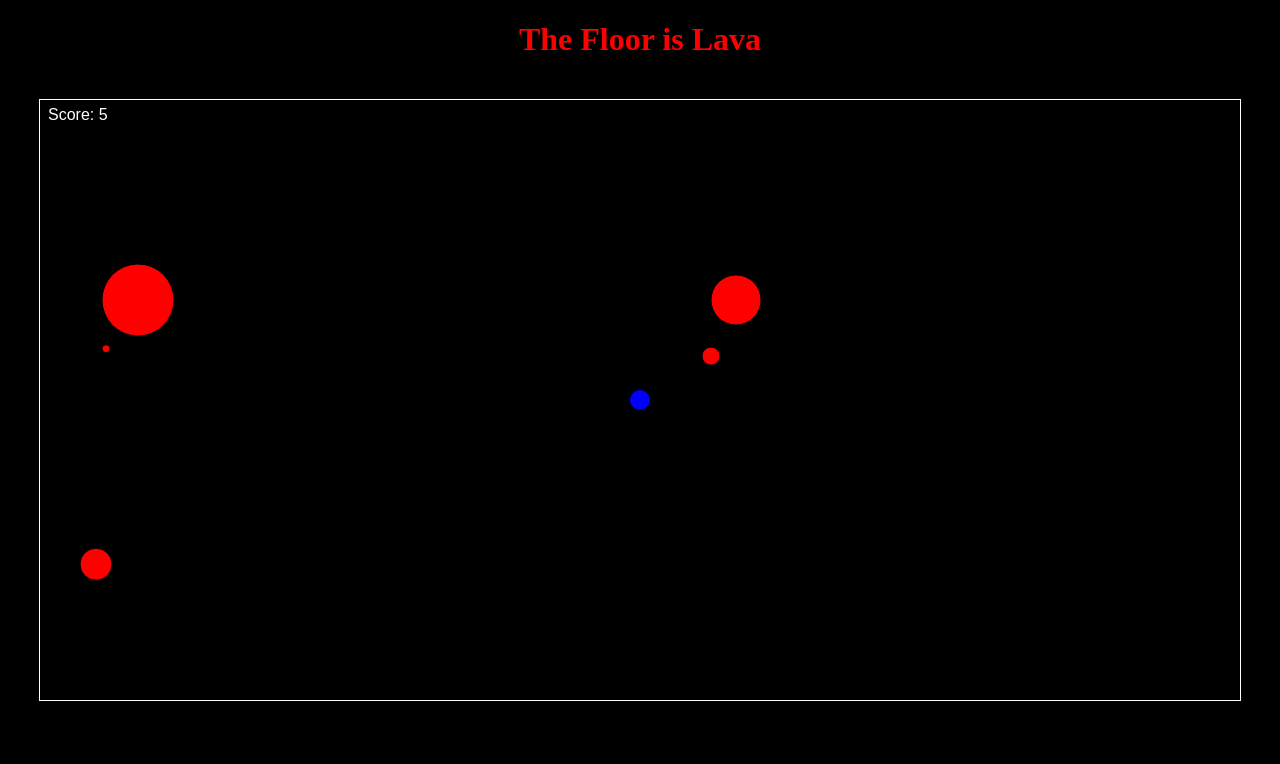
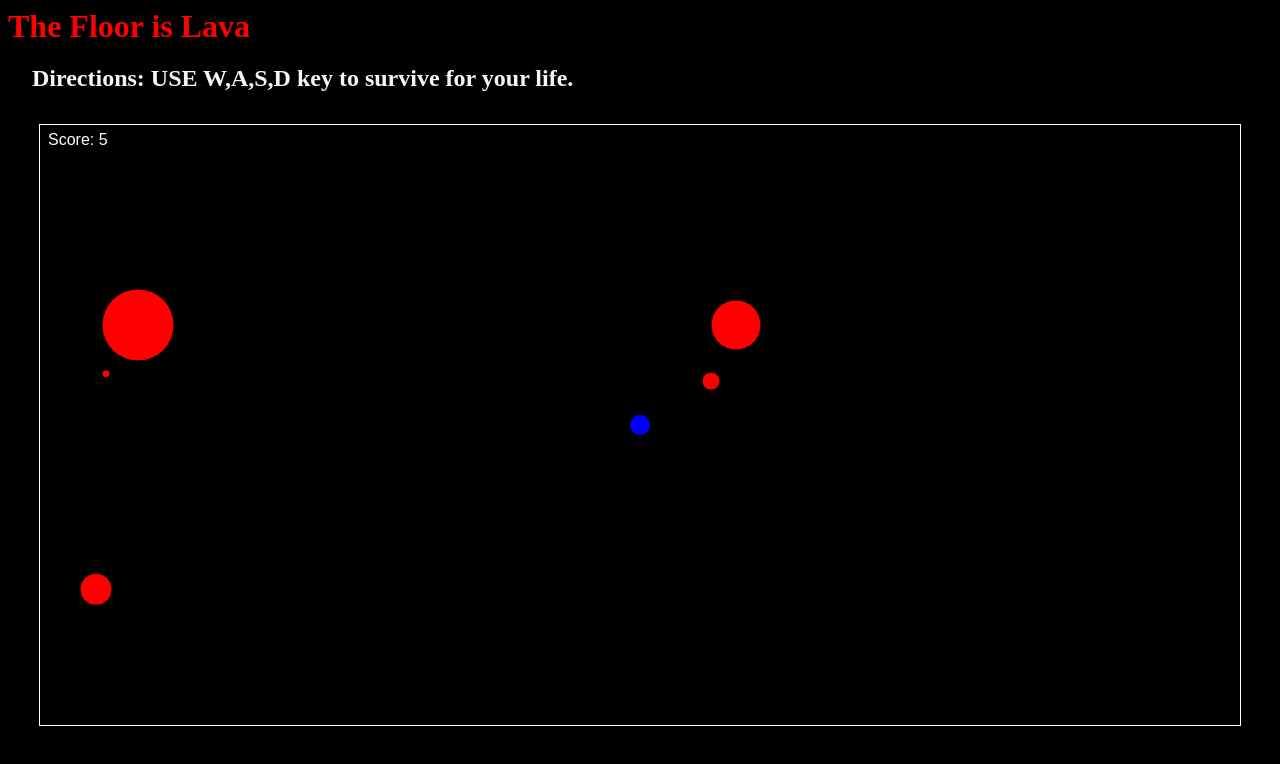
Before and after one commit to andylido/SaveEarth, a plain HTML site: page index.html in a window 1280 px wide. Drawn offline with Linux system fonts and the light colour scheme.

Commit message:
Code Polishing

```diff
--- a/index.html
+++ b/index.html
@@ -7,7 +7,7 @@
             margin: auto;
             display: block;
             position: absolute;
-            top: 0;
+            top: 50px;
             bottom: 0;
             left: 0;
             right: 0;
@@ -20,14 +20,21 @@
         }
         h1{
             color: red;
-            text-align: center;
-            font: "Arial";
+            margin-top: 2px;;
+            margin: auto;
+            font: Arial;
+        }
+        h2{
+            text-indent: 1em;
+            color: whitesmoke;
+            font: Arial;
         }
     </style>
     <title>IT202 - Project 3</title>
 </head>
     <body>
         <h1>The Floor is Lava</h1>
+        <h2>Directions: USE W,A,S,D key to survive for your life.</h2><br>
 
         <canvas id="myCanvas" width="1200" height="600" style="border:1px solid white;">
         </canvas>
@@ -91,6 +98,7 @@
                                 alert("GET WREKT!\n You got a HIGH SCORE of: "+seconds);
                                 document.location.reload();
                                 clearInterval(interval);
+
                                 //seconds-=1;
                             }
                         }
@@ -138,7 +146,6 @@
                 //ctx.stroke();
                 window.requestAnimationFrame(draw);
             }
-            window.requestAnimationFrame(draw);
 
             //Prints score to canvas
             function drawScore() {
@@ -185,6 +192,7 @@
                         break;
                     }
             }
+            window.requestAnimationFrame(draw);
         </script>
     </body>
 
```
